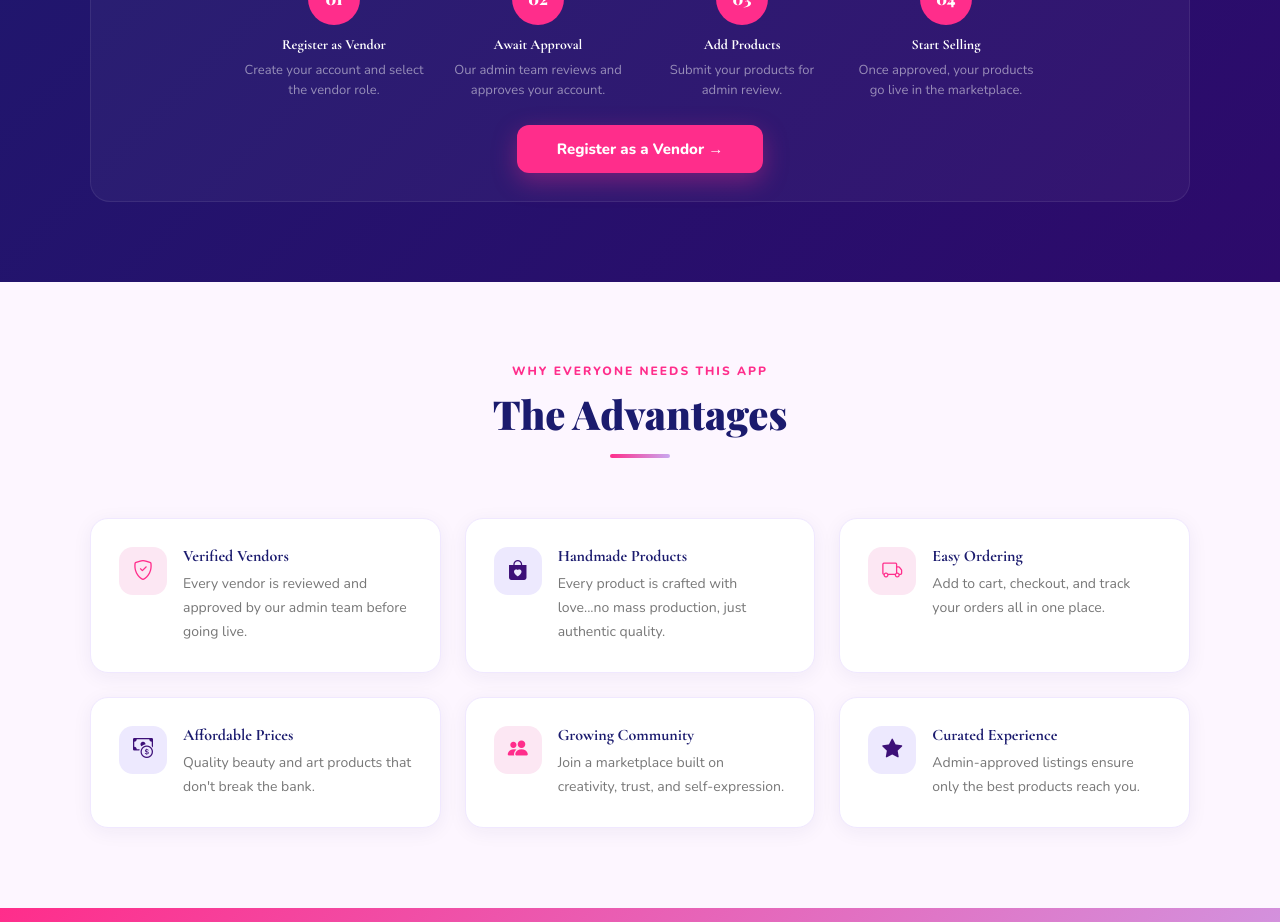
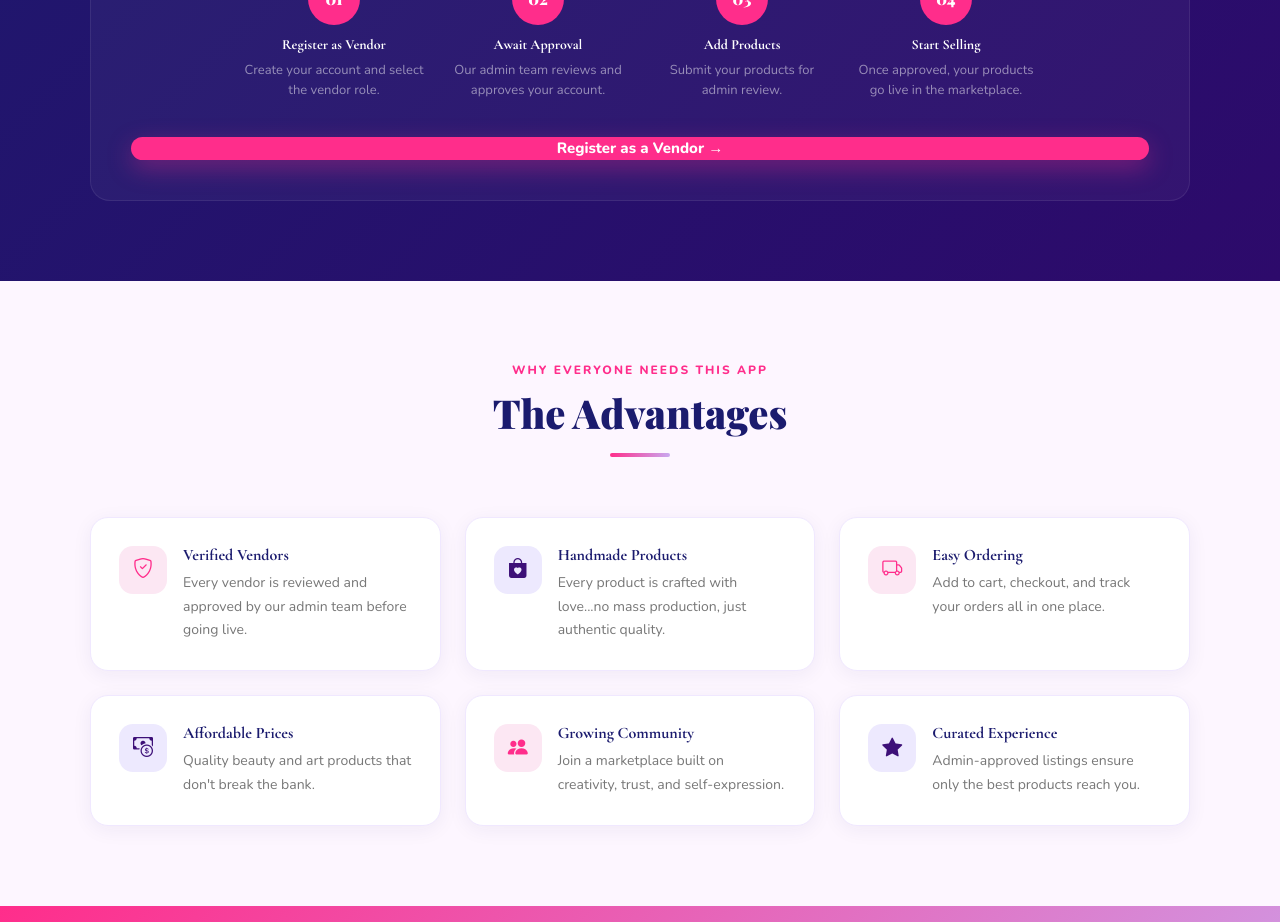
Before and after one commit to Minnie-Mhie/Nanas-eCome-Frront, a React (Vite) app: page /home in a window 1280 px wide. Shown: the part 2800-3722 px from the top of the page. Built offline with nearby package versions, Linux system fonts and the light colour scheme; no server answers.

Commit message:
edit ui/ux

```diff
--- a/src/style/Home.css
+++ b/src/style/Home.css
@@ -27,7 +27,7 @@
 .hamburger span {
   width: 25px;
   height: 3px;
-  background: #333;
+  background: #FF2D8B;
   border-radius: 2px;
   transition: 0.3s;
 }
@@ -45,19 +45,19 @@
   margin-left: 10px;
 }
 
-/* MOBILE STYLES */
 @media (max-width: 768px) {
 
   .hamburger {
     display: flex;
   }
 
+
   .home-nav-links {
     position: absolute;
     top: 70px;
     right: 5%;
-    background: white;
-    color: #2D0A6B;
+    background: #1B1B6E;
+    /* color: #2D0A6B; */
     flex-direction: column;
     align-items: flex-start;
     width: 250px;
@@ -729,11 +729,14 @@
 .vendor-cta-btn {
   background: #FF2D8B;
   color: #fff;
-  padding: 14px 40px;
+  /* padding: 14px 40px; */
   border-radius: 12px;
   text-decoration: none;
   font-weight: 800;
   font-size: 15px;
+  display: flex;
+  align-items: center;
+  justify-content: center;
   box-shadow: 0 8px 24px rgba(255, 45, 139, 0.35);
   transition: opacity 0.2s;
 }
```
